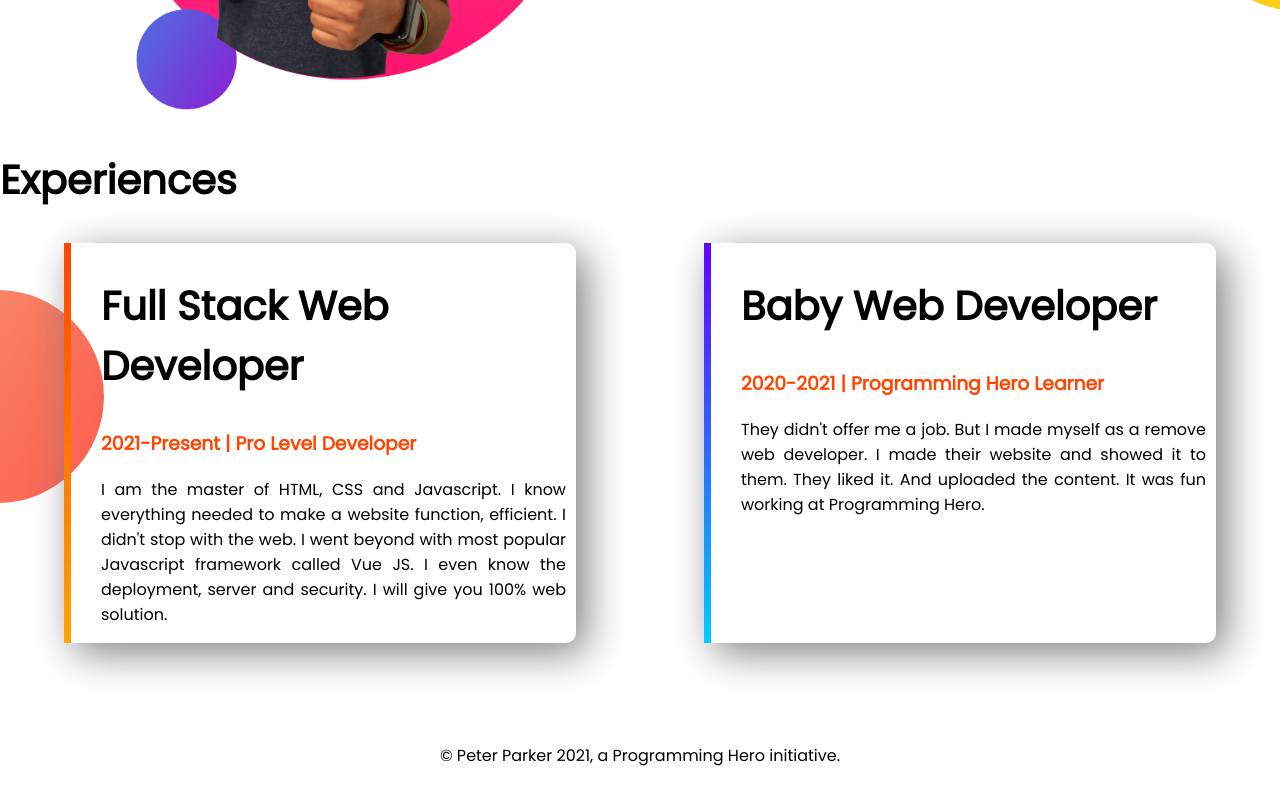
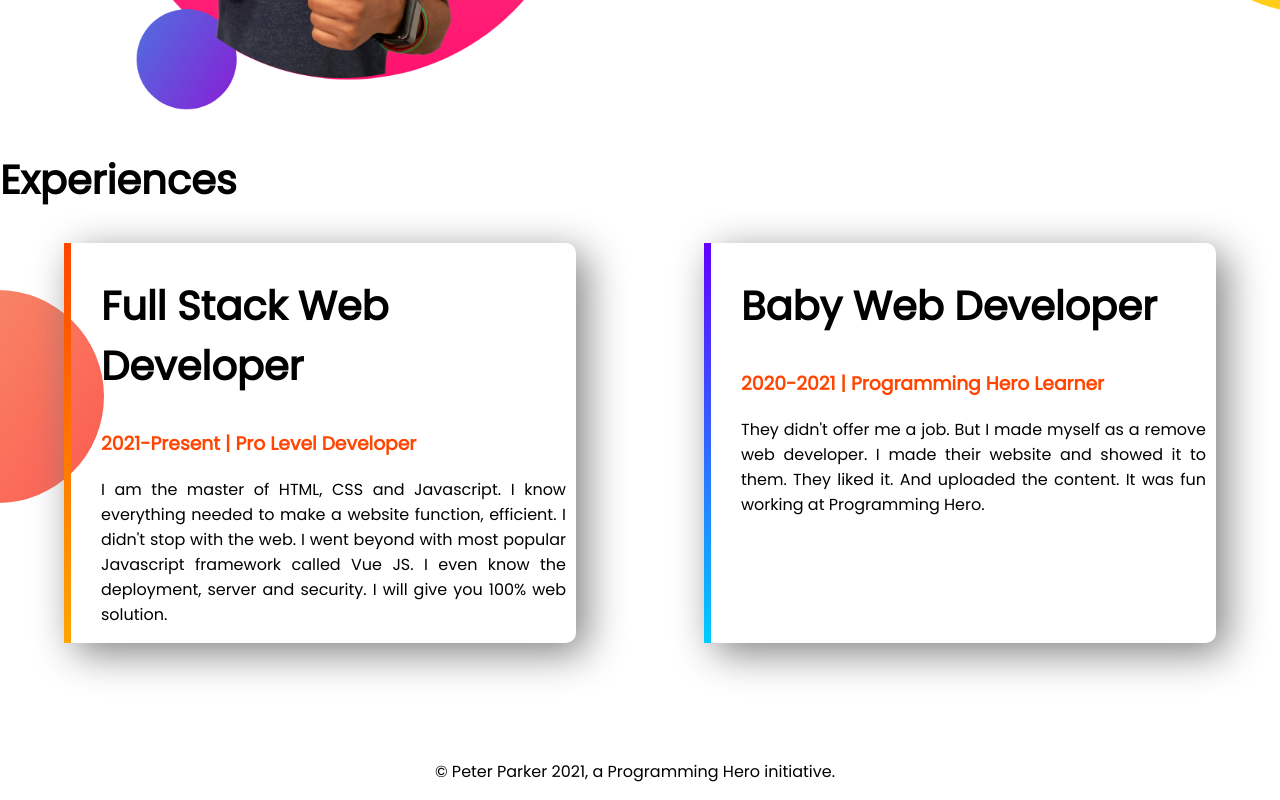
Before and after one commit to Md-FuadHasan/developer-portfolio, a plain HTML site: page index.html in a window 1280 px wide. Shown: the part 1010-1810 px from the top of the page. Before the commit the page ends 1778 px from the top, so only its background shows below. Drawn offline with Linux system fonts and the light colour scheme.

Commit message:
footer updated

```diff
--- a/index.html
+++ b/index.html
@@ -65,7 +65,8 @@
     </section>
 
     <footer class="footer">
-        © Peter Parker 2021, a Programming Hero initiative.
+        <p>© Peter Parker 2021, a Programming Hero initiative.</p>
+
     </footer>
 
 </body>
--- a/style.css
+++ b/style.css
@@ -67,6 +67,7 @@ p{
     background-repeat: no-repeat;
     background-position: left;
     margin-bottom: 100px;
+    vertical-align: middle;
 
 }
 #web-dev{
@@ -82,5 +83,7 @@ p{
     border-left: 7px solid;
 }
 .footer{
-    text-align: center;
+    display: flex;
+    justify-content: center;
+
 }
```
